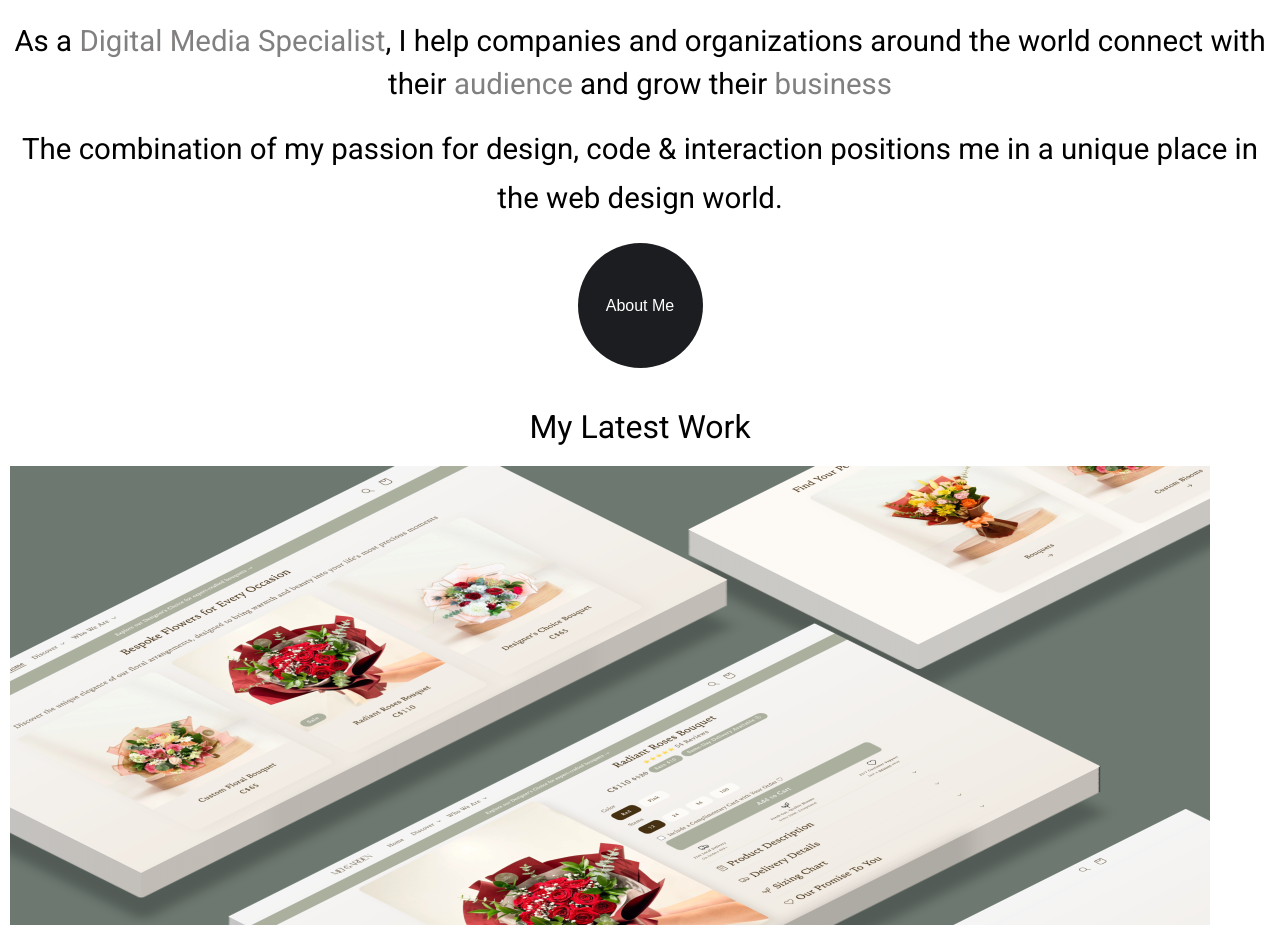
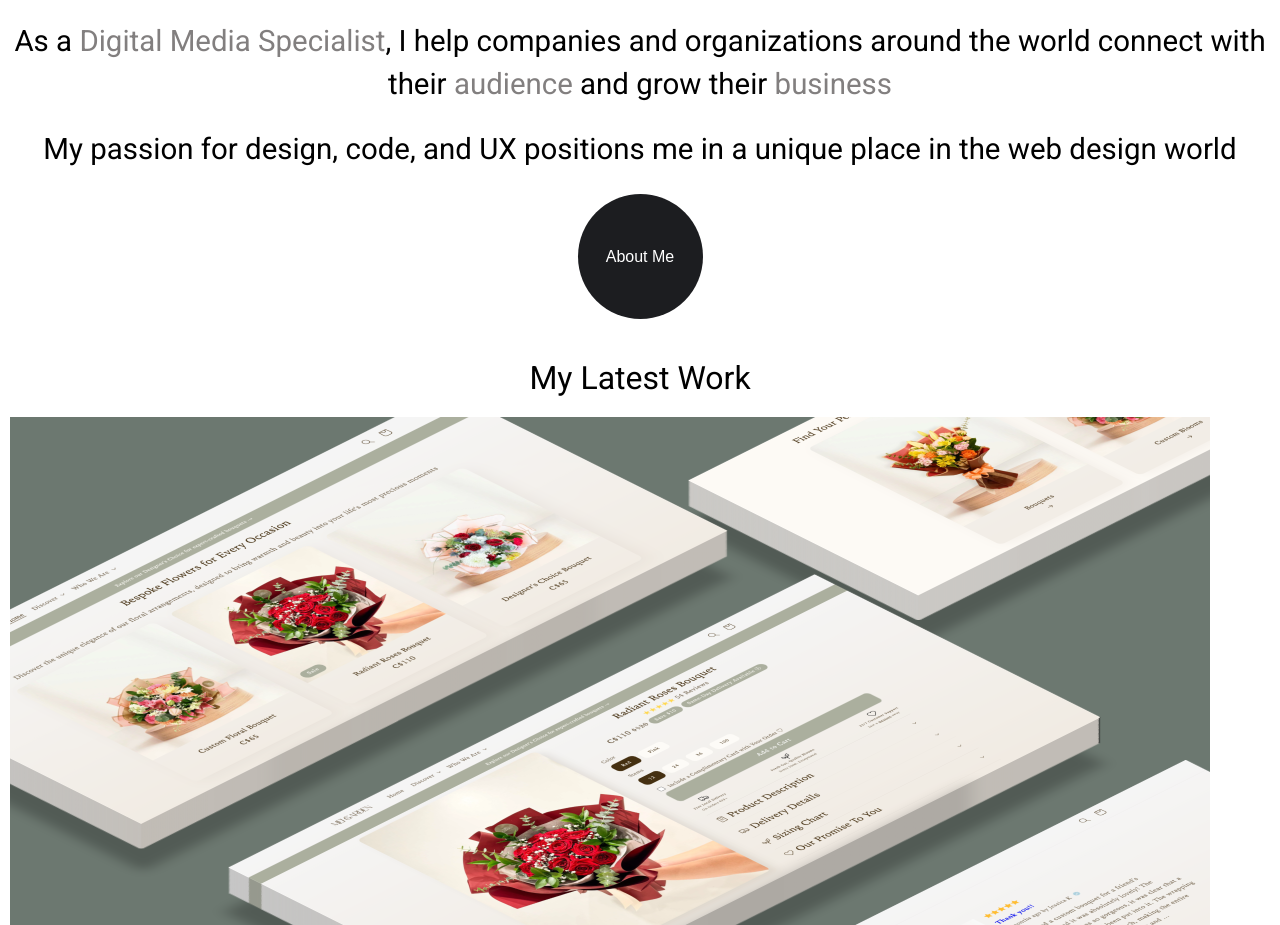
Before and after one commit to alextrieu/alextrieu.com, a React (Create React App) app: page /contact in a window 1280 px wide. Shown: the part 820-1745 px from the top of the page. Built offline with nearby package versions, Linux system fonts and the light colour scheme.

Commit message:
Updated AboutMe

```diff
--- a/src/AboutMe/AboutMe.js
+++ b/src/AboutMe/AboutMe.js
@@ -11,8 +11,8 @@ export default function AboutMe() {
         <span className="about-title">business</span>
       </p>
       <p className="about-paragraph">
-        The combination of my passion for design, code & interaction positions
-        me in a unique place in the web design world.
+        My passion for design, code, and UX positions me in a unique place in
+        the web design world
       </p>
       <div className="circle">About Me</div>
     </div>
```
